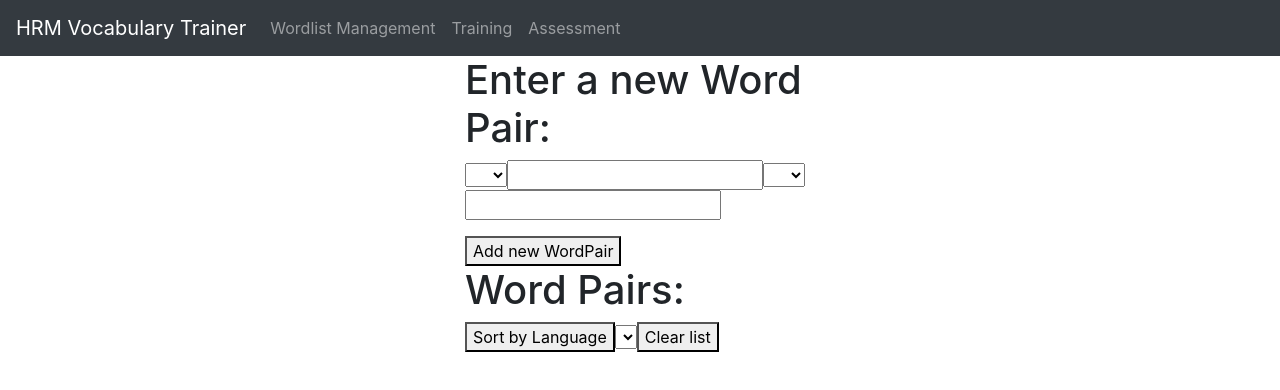
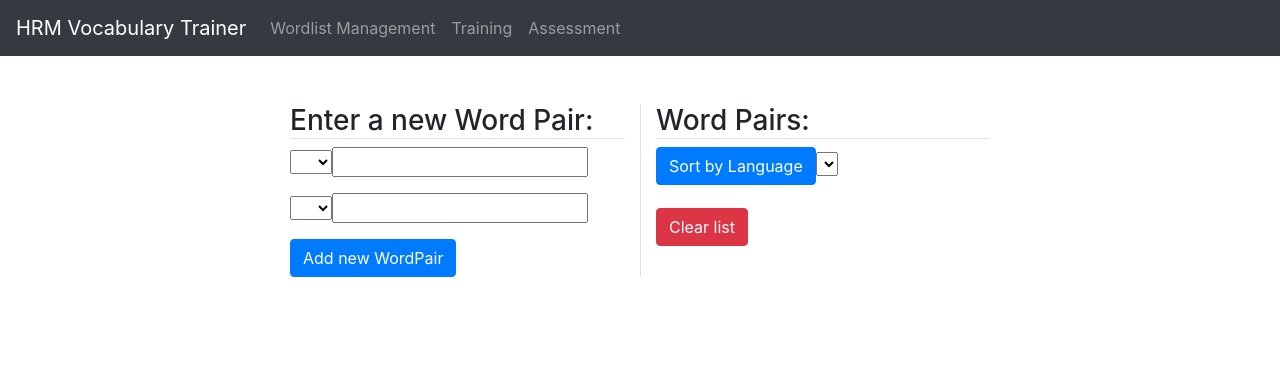
Before and after one commit to ojtanner/hrm-vocabular-trainer, an Angular app: page /wordlist-management in a window 1280 px wide. Shown: the top 390 px of the page. Built offline with nearby package versions, Linux system fonts and the light colour scheme.

Commit message:
Add more styling

```diff
--- a/src/app/app.component.html
+++ b/src/app/app.component.html
@@ -2,7 +2,7 @@
 
 <div class="container">
   <div class="row justify-content-center">
-    <div class="col-4">
+    <div class="col-8">
       <router-outlet></router-outlet>
     </div>
   </div>
--- a/src/app/wordlist-input/wordlist-input.component.html
+++ b/src/app/wordlist-input/wordlist-input.component.html
@@ -1,6 +1,7 @@
 <div>
-  <h1>Enter a new Word Pair:</h1>
+  <h3 class="border-bottom">Enter a new Word Pair:</h3>
   <form>
+    <div class="form-group">
       <select
         name="leftWordLanguage"
         id="leftWordLanguage"
@@ -19,7 +20,9 @@
         id="leftWordSpelling"
         [(ngModel)]="this.leftSpelling"
       />
+    </div>
 
+    <div class="form-group">
       <select
         name="rightWordLanguage"
         id="rightWordLanguage"
@@ -38,9 +41,14 @@
         id="rightWordSpelling"
         [(ngModel)]="this.rightSpelling"
       />
+    </div>
 
+    <div *ngIf="this.hasErrorMessage()" class="alert alert-danger">
       <p>{{ this.errorMessage }}</p>
+    </div>
 
-    <button type="submit" (click)="submitWordPair()">Add new WordPair</button>
+    <button class="btn btn-primary" type="submit" (click)="submitWordPair()">
+      Add new WordPair
+    </button>
   </form>
 </div>
--- a/src/app/wordlist-input/wordlist-input.component.ts
+++ b/src/app/wordlist-input/wordlist-input.component.ts
@@ -33,8 +33,13 @@ export class WordlistInputComponent implements OnInit {
         new Word(this.rightLanguage, this.rightSpelling)
       );
       this.wordlistManagementService.addWordPair(newWordPair);
+      this.errorMessage = '';
     } catch (error) {
       this.errorMessage = error.message;
     }
   }
+
+  public hasErrorMessage(): boolean {
+    return this.errorMessage.length > 0;
+  }
 }
--- a/src/app/wordlist-management/wordlist-management.component.html
+++ b/src/app/wordlist-management/wordlist-management.component.html
@@ -1,3 +1,10 @@
-<app-wordlist-input></app-wordlist-input>
-
-<app-wordlist></app-wordlist>
+<div class="container mt-5">
+  <div class="row justify-content-between">
+    <div class="col-6">
+      <app-wordlist-input></app-wordlist-input>
+    </div>
+    <div class="col-6 border-left">
+      <app-wordlist></app-wordlist>
+    </div>
+  </div>
+</div>
--- a/src/app/wordlist/wordlist.component.html
+++ b/src/app/wordlist/wordlist.component.html
@@ -1,7 +1,13 @@
 <div>
-  <h1>{{ "Word Pairs:" }}</h1>
-  <button (click)="sortWordList()">Sort by Language</button>
+  <h3 class="border-bottom">Word Pairs:</h3>
+
+  <form>
+    <div class="form-group">
+      <button class="btn btn-primary" (click)="sortWordList()">
+        Sort by Language
+      </button>
       <select
+        class="form-select form-select-lg mb-3"
         name="leftWordLanguage"
         id="leftWordLanguage"
         [(ngModel)]="this.sortingLanguage"
@@ -13,9 +19,20 @@
           {{ language.value }}
         </option>
       </select>
-  <button (click)="clearWordPairs()">Clear list</button>
-  <ul>
-    <li *ngFor="let wordPair of wordlist.wordPairs; let i = index">
+    </div>
+
+    <div class="form-group">
+      <button class="btn btn-danger" (click)="clearWordPairs()">
+        Clear list
+      </button>
+    </div>
+  </form>
+
+  <ul class="list-group list-group-flush">
+    <li
+      class="list-group-item d-flex justify-content-center"
+      *ngFor="let wordPair of wordlist.wordPairs; let i = index"
+    >
       <app-wordpair
         [wordPair]="wordPair"
         [index]="i"
```
Lines whose indentation alone changed are shown as unchanged.
